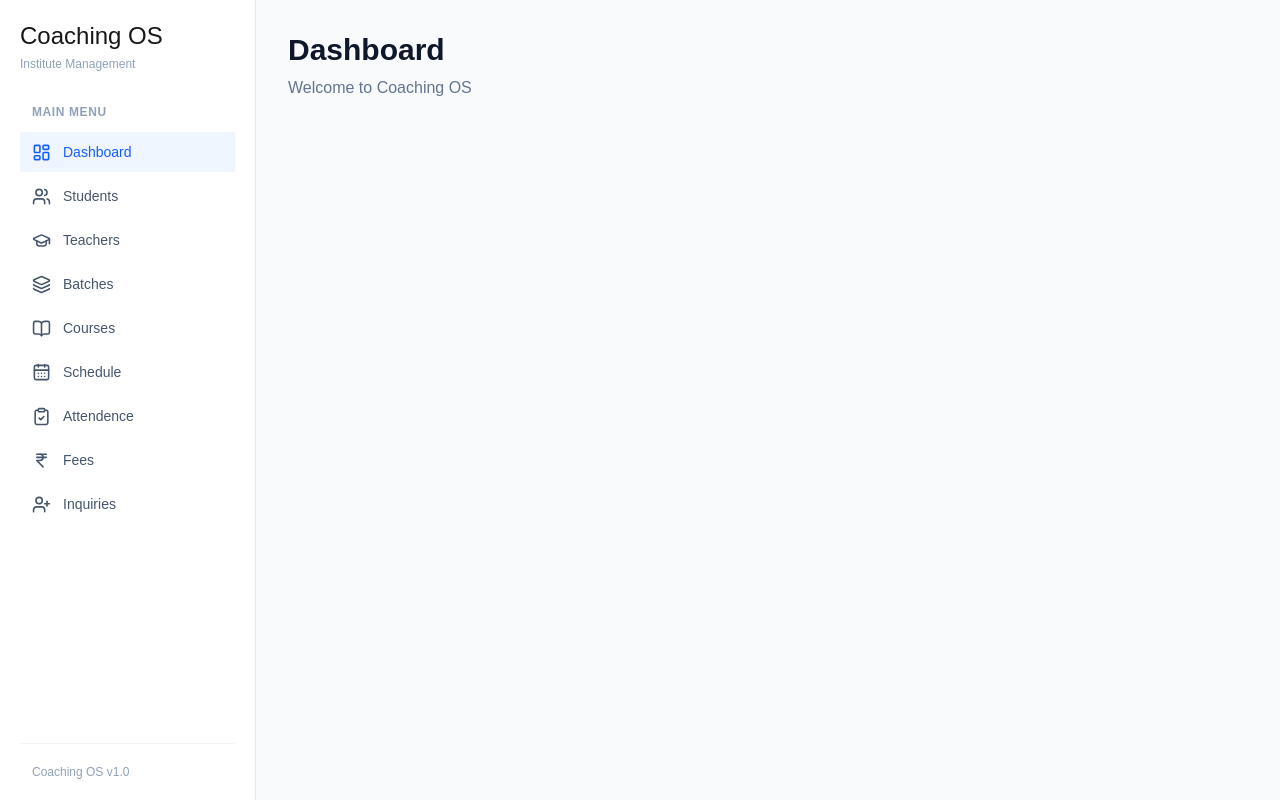
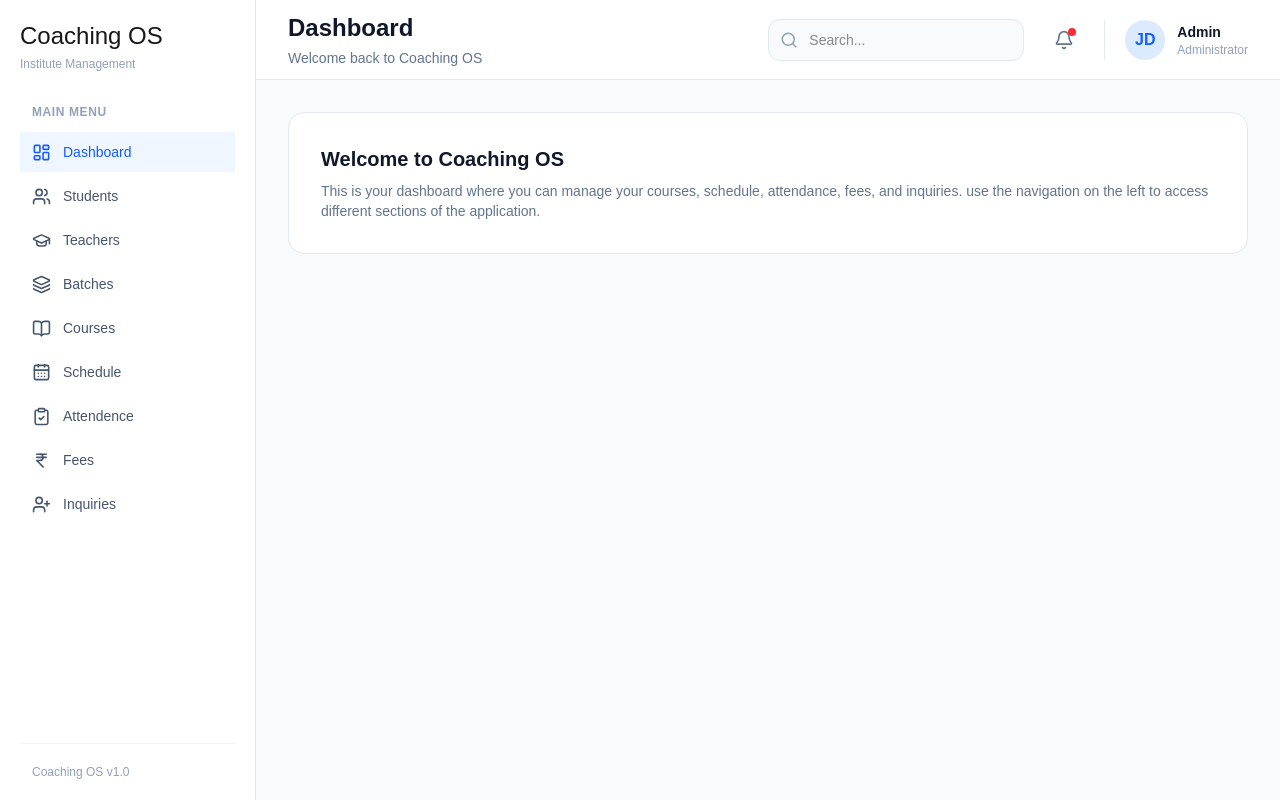
Before and after one commit to devleyj/Coaching-os-admin, a Next.js app: page / in a window 1280 px wide. Built offline with nearby package versions, Linux system fonts and the light colour scheme.

Commit message:
Add dashboard header

```diff
--- a/app/page.tsx
+++ b/app/page.tsx
@@ -1,21 +1,88 @@
 import Slidebar from "./components/Slidebar";
+import{  Bell , Search } from "lucide-react";
 
-export default function HOME(){
+export default function Home(){
   return(
-    <div className="flex min-h-screen bg-slate-50">
-      <Slidebar />
+    <div className= "flex min-h-screen bg-slate-50">
+      {/*Slidebar*/}
+      <Slidebar/>
 
-      <main className= "flex-1 p-8">
-        <h1 className= "text-3xl font-bold text-slate-900">
-          Dashboard
-        </h1>
+      {/* Main Content */}
+      <main className= "flex-1">
 
-        <p className= "mt-2 text-slate-500 ">
-          Welcome to Coaching OS
-        </p>
+        {/* Header */}
+        <header className= "flex h-20 items-center justify-between border-b border-slate-200 bg-white px-8">
+
+          {/* Left sidev */}
+          <div>
+            <h1 className= "text-2xl font-bold text-slate-900">
+              Dashboard
+            </h1>
+
+            <p className= "mt-1 text-sm text-slate-500">
+              Welcome back to Coaching OS
+            </p>
+          </div>
+
+          {/* Right side */}
+          <div  className= "flex items-center gap-5">
+
+            {/* Search */}
+            <div className= "relative">
+              <Search
+                size={18}
+                className= "absolute left-3 top-1/2 -translate-y-1/2 text-slate-400"
+              />
+
+              <input
+                type="text"
+                placeholder= "Search..."
+                className= "w-64 rounded-xl border border-slate-200 bg-slate-50 py-2.5 pl-10 pr-4 text-sm outline-none transition focus:border-blue-400 focus:bg-white"
+              />
+            </div>
+
+            {/* Notification */}
+            <button className= "relative rounded-xl p-2.5 text-slate-500 transition hover:bg-slate-100 hover:text-slate-900">
+              <Bell size={20} />
+
+              <span className= "absolute right-2 top-2 h-2 w-2 rounded-full bg-red-500"/>
+            </button>
+
+            {/* User Profile */}
+            <div className= "flex items-center gap-3 border-l border-slate-200 pl-5">
+
+              <div className= "flex h-10 w-10 items-center justify-center rounded-full bg-blue-100 font-semibold text-blue-600">
+                JD
+              </div>
+
+              <div>
+                <p className= "text-sm font-semibold text-slate-900">
+                  Admin
+                </p>
+
+                <p className= "text-xs text-slate-400">
+                  Administrator
+                </p>
+              </div>
+
+            </div>
+          </div>
+        </header>
+
+        {/* Dashboard Body */}
+        <section className= "p-8">
+          <div className= "rounded-2xl border border-slate-200 bg-white p-8">
+            <h2 className= "text-xl font-semibold text-slate-900">
+              Welcome to Coaching OS
+            </h2>
+
+            <p className="mt-2 text-sm text-slate-500">
+              This is your dashboard where you can manage your courses, schedule, attendance, fees, and inquiries. use the navigation on the left to access different sections of the application.
+            </p>
+          </div>
+        </section>
 
       </main>
-
     </div>
-  )
+  );
 }
```
